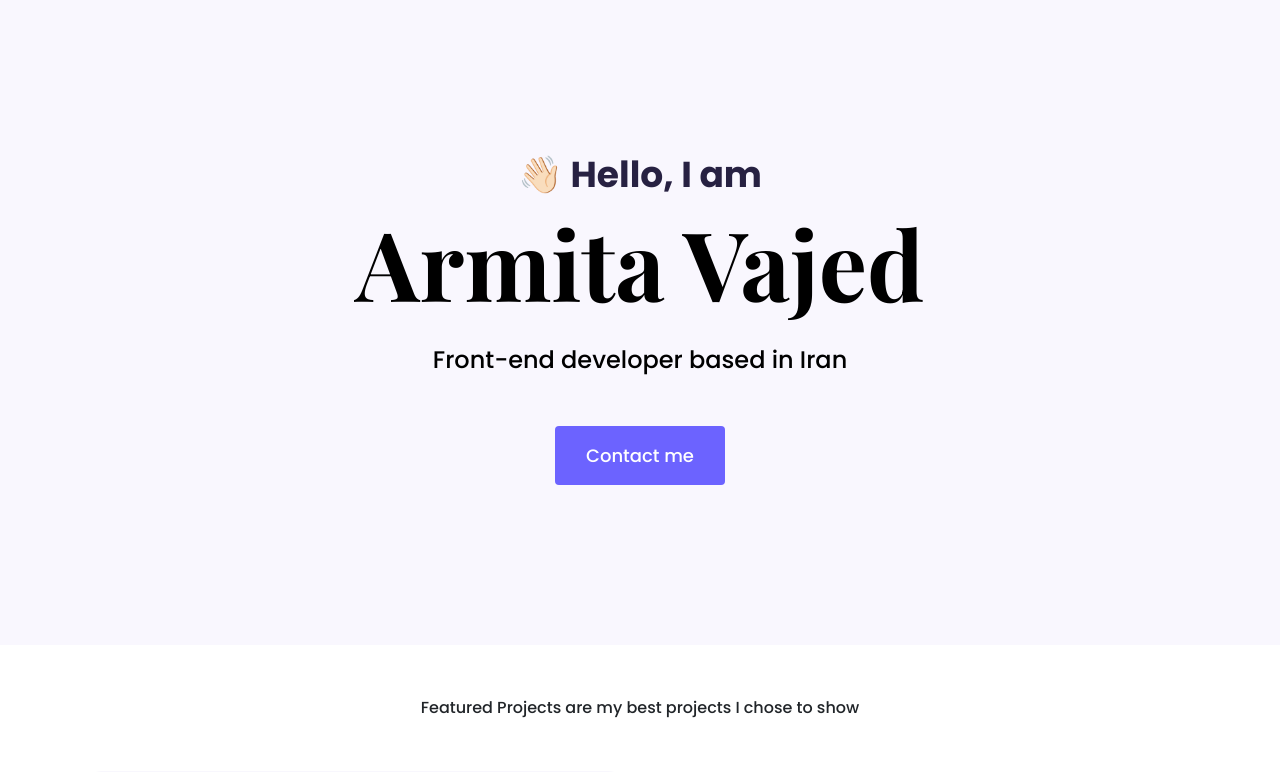
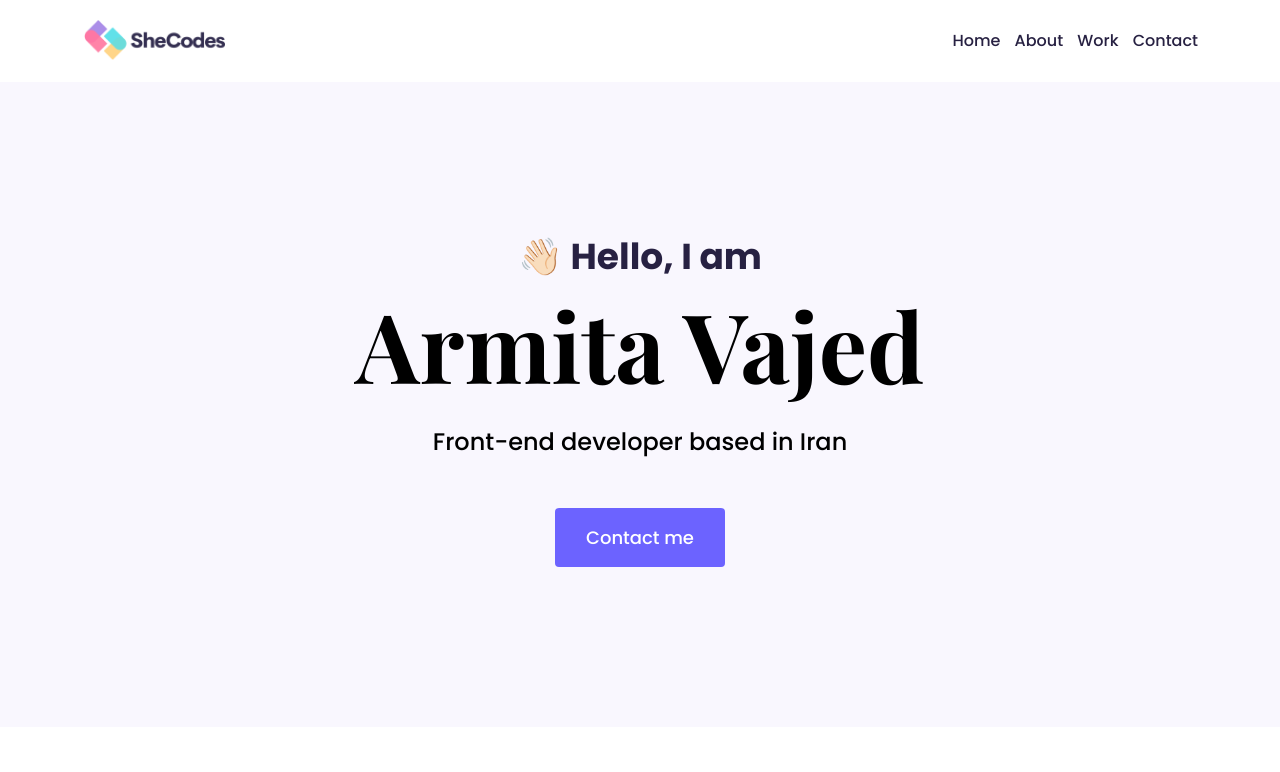
Before and after one commit to nili-vjd/SheCodes-Portfolio-Project, a plain HTML site: page index.html in a window 1280 px wide. Shown: the top 772 px of the page. Drawn offline with nearby package versions, Linux system fonts and the light colour scheme.

Commit message:
Added header and some CSS

```diff
--- a/index.html
+++ b/index.html
@@ -31,6 +31,32 @@
     ></script>
   </head>
   <body>
+    <div class="container">
+      <nav class="d-flex justify-content-between">
+        <a href="/">
+          <img src="images/logo.png" class="logo d-none d-md-block" alt="" />
+          <img
+            src="images/logo-small.jpeg"
+            class="logo d-block d-md-none"
+            alt=""
+          />
+        </a>
+        <ul>
+          <li class="active">
+            <a href="/"> Home</a>
+          </li>
+          <li>
+            <a href="/about.html"> About</a>
+          </li>
+          <li>
+            <a href="/work.html"> Work</a>
+          </li>
+          <li>
+            <a href="/contact.html"> Contact</a>
+          </li>
+        </ul>
+      </nav>
+    </div>
     <div class="hero">
       <p>👋🏻 Hello, I am</p>
       <h1>Armita Vajed</h1>
--- a/styles/portfolio.css
+++ b/styles/portfolio.css
@@ -110,6 +110,37 @@ p {
   border-radius: 20px;
 }
 
+.logo {
+  max-height: 40px;
+}
+
+nav {
+  padding: 20px 0;
+}
+
+nav ul {
+  padding: 0;
+  margin: 0;
+}
+
+nav li {
+  display: inline;
+  list-style: none;
+  line-height: 42px;
+  margin-left: 10px;
+}
+
+nav a {
+  text-decoration: none;
+  color: #272142;
+  transition: all 100ms ease-in-out;
+}
+
+nav a:hover,
+nav li .active a {
+  color: var(--branding-color);
+}
+
 @media (max-width: 900px) {
   h1 {
     font-size: 44px;
```
Also changed, not shown: images/logo-small.jpeg (added), images/logo.png (added).
